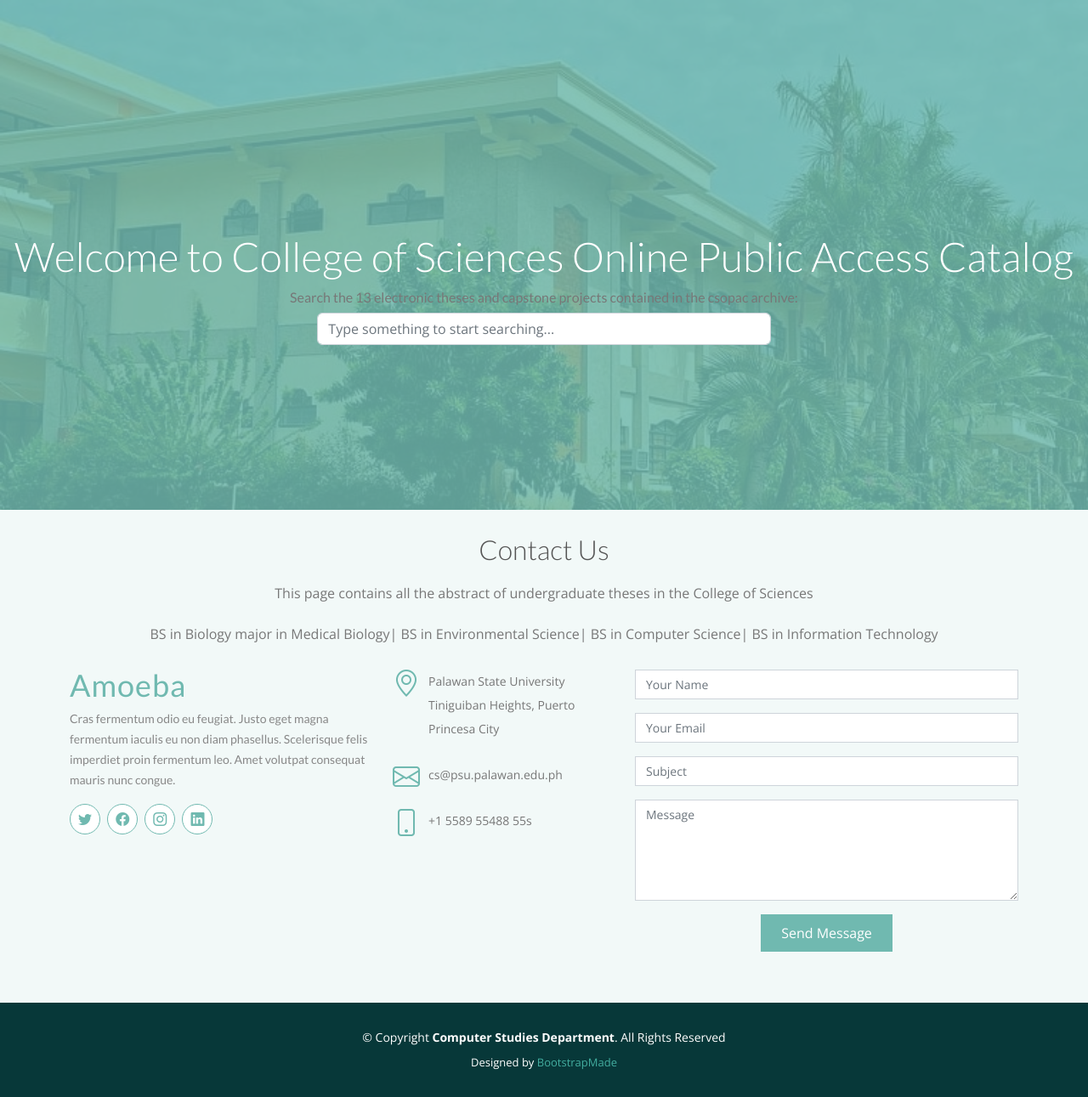
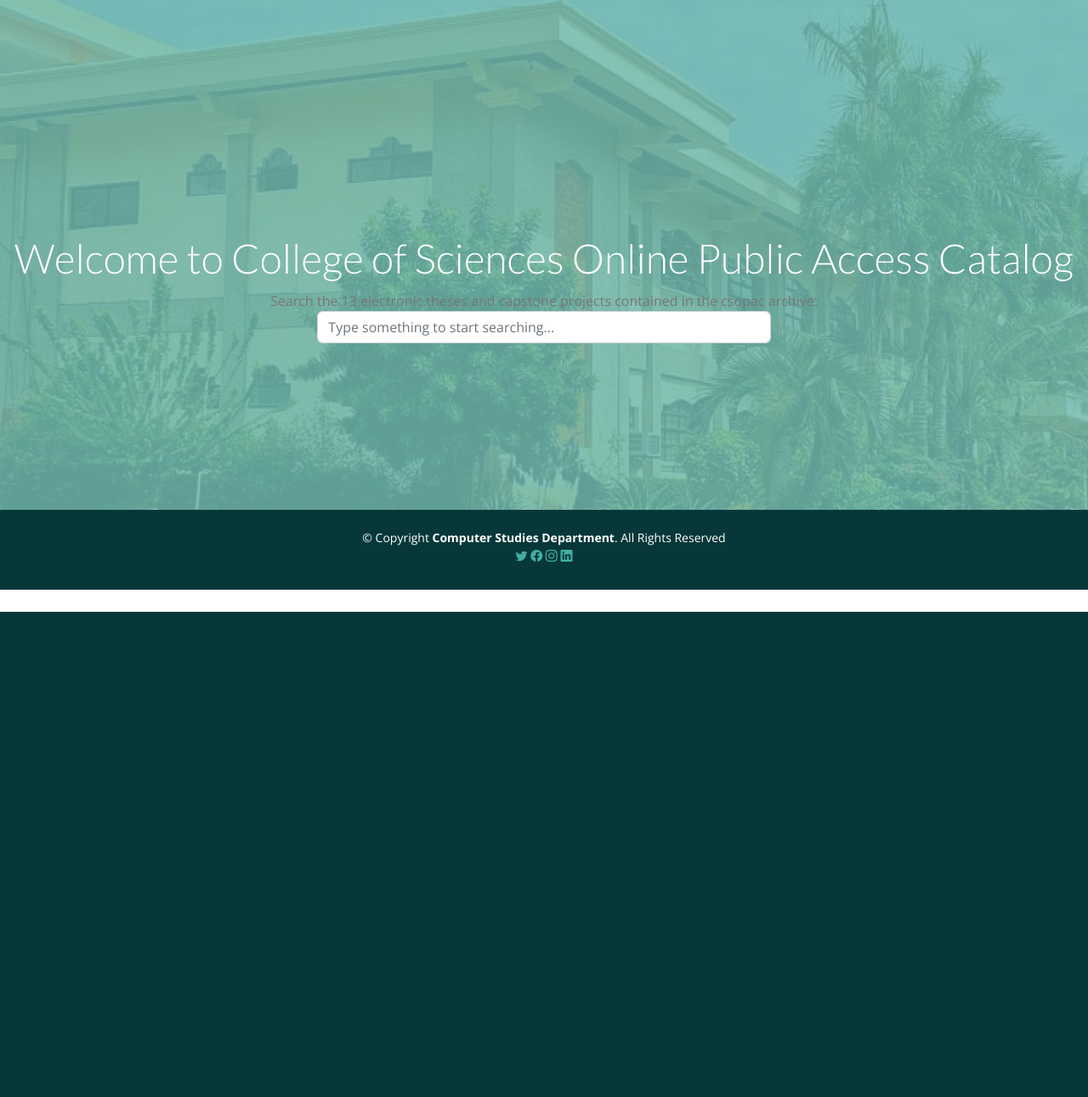
Before and after one commit to LilJho/csopac, a Django app: page / in a window 1280 px wide. Shown: the part 80-1371 px from the top of the page at 85% size. After the commit the page ends 800 px from the top, so only its background shows below. Run offline with Django 3.2, Linux system fonts and the light colour scheme; data comes from the database, SQL or seed files in the repository; parts of the project's set-up code (start-up, migrations or seed data) failed here and were passed over; some libraries are stand-ins or nearby versions.

Commit message:
remove contact us

```diff
--- a/projectsite/landingpage/templates/base.html
+++ b/projectsite/landingpage/templates/base.html
@@ -68,13 +68,12 @@
     <div class="container">
       <div class="copyright">
         &copy; Copyright <strong><span>Computer Studies Department</span></strong>. All Rights Reserved
-      </div>
-      <div class="credits">
-        <!-- All the links in the footer should remain intact. -->
-        <!-- You can delete the links only if you purchased the pro version. -->
-        <!-- Licensing information: https://bootstrapmade.com/license/ -->
-        <!-- Purchase the pro version with working PHP/AJAX contact form: https://bootstrapmade.com/free-one-page-bootstrap-template-amoeba/ -->
-        Designed by <a href="https://bootstrapmade.com/">BootstrapMade</a>
+        <div class="social-links">
+          <a href="#" class="twitter"><i class="bi bi-twitter"></i></a>
+          <a href="#" class="facebook"><i class="bi bi-facebook"></i></a>
+          <a href="#" class="instagram"><i class="bi bi-instagram"></i></a>
+          <a href="#" class="linkedin"><i class="bi bi-linkedin"></i></a>
+        </div>
       </div>
     </div>
   </footer><!-- End #footer -->
--- a/projectsite/landingpage/templates/landingpage/home.html
+++ b/projectsite/landingpage/templates/landingpage/home.html
@@ -6,8 +6,8 @@
 <!-- ======= Hero Section ======= -->
 <section id="hero">
   <div class="hero-container">
-    <h1>Welcome to College of Sciences Online Public Access Catalog</h2>
-    <h6>Search the {% if thesis_count != empty %}{{ thesis_count }} {% else %} 0 {% endif %} electronic theses and capstone projects contained in the csopac archive:</h6>
+    <h1>Welcome to College of Sciences Online Public Access Catalog</h1>
+    Search the {% if thesis_count != empty %}{{ thesis_count }} {% else %} 0 {% endif %} electronic theses and capstone projects contained in the csopac archive:
     <div class="col-lg-5 col-md-9">
       <form action="{% url 'ThesisList' %}" method="get">
         {% csrf_token %}
@@ -18,78 +18,7 @@
   </div>
 </section>
 <!-- #hero -->
-<br><br>
-<!-- ======= Contact Us Section ======= -->
-<section id="contact" class="contact section-bg">
-  <div class="container">
+<br><br><br>
 
-    <div class="section-title">
-      <h2>Contact Us</h2>
-      <p>This page contains all the abstract of undergraduate theses in the College of Sciences</p><br>
-      <p>BS in Biology major in Medical Biology| BS in Environmental Science| BS in Computer Science| BS in Information Technology</p>
-    </div>
-
-    <div class="row">
-
-      <div class="col-lg-4 col-md-6">
-        <div class="contact-about">
-          <h3>Amoeba</h3>
-          <p>Cras fermentum odio eu feugiat. Justo eget magna fermentum iaculis eu non diam phasellus. Scelerisque felis imperdiet proin fermentum leo. Amet volutpat consequat mauris nunc congue.</p>
-          <div class="social-links">
-            <a href="#" class="twitter"><i class="bi bi-twitter"></i></a>
-            <a href="#" class="facebook"><i class="bi bi-facebook"></i></a>
-            <a href="#" class="instagram"><i class="bi bi-instagram"></i></a>
-            <a href="#" class="linkedin"><i class="bi bi-linkedin"></i></a>
-          </div>
-        </div>
-      </div>
-
-      <div class="col-lg-3 col-md-6">
-        <div class="info">
-          <div>
-            <i class="bi bi-geo-alt"></i>
-            <p>Palawan State University<br>Tiniguiban Heights, Puerto Princesa City</p>
-          </div>
-
-          <div>
-            <i class="bi bi-envelope"></i>
-            <p>cs@psu.palawan.edu.ph</p>
-          </div>
-
-          <div>
-            <i class="bi bi-phone"></i>
-            <p>+1 5589 55488 55s</p>
-          </div>
-
-        </div>
-      </div>
-
-      <div class="col-lg-5 col-md-12">
-        <form action="forms/contact.php" method="post" role="form" class="php-email-form">
-          <div class="form-group">
-            <input type="text" name="name" class="form-control" id="name" placeholder="Your Name" required>
-          </div>
-          <div class="form-group mt-3">
-            <input type="email" class="form-control" name="email" id="email" placeholder="Your Email" required>
-          </div>
-          <div class="form-group mt-3">
-            <input type="text" class="form-control" name="subject" id="subject" placeholder="Subject" required>
-          </div>
-          <div class="form-group mt-3">
-            <textarea class="form-control" name="message" rows="5" placeholder="Message" required></textarea>
-          </div>
-          <div class="my-3">
-            <div class="loading">Loading</div>
-            <div class="error-message"></div>
-            <div class="sent-message">Your message has been sent. Thank you!</div>
-          </div>
-          <div class="text-center"><button type="submit">Send Message</button></div>
-        </form>
-      </div>
-
-    </div>
-
-  </div>
-</section><!-- End Contact Us Section -->
 
 {% endblock %}
```
